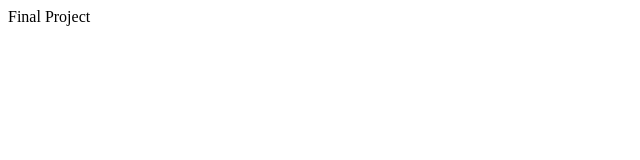
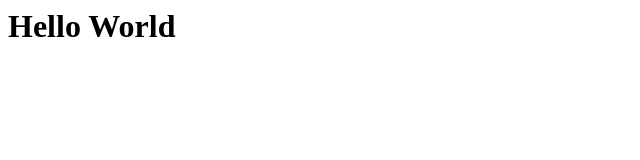
Before and after one commit to SahanMetpally/finaltutorial.github.io, a plain HTML site: page index.html in a window 1280 px wide. Shown: the whole page, without its empty margins (0-640 px from the left). Drawn offline with Linux system fonts and the light colour scheme.

Commit message:
Update index.html

```diff
--- a/index.html
+++ b/index.html
@@ -1,6 +1,7 @@
 <html>
-<Head></head>
-<body>
-<h> Final Project </h>
-</body>
+ <head>
+ </head>
+ <body>
+   <h1>Hello World<h1>
+ </body>
 </html>
```
